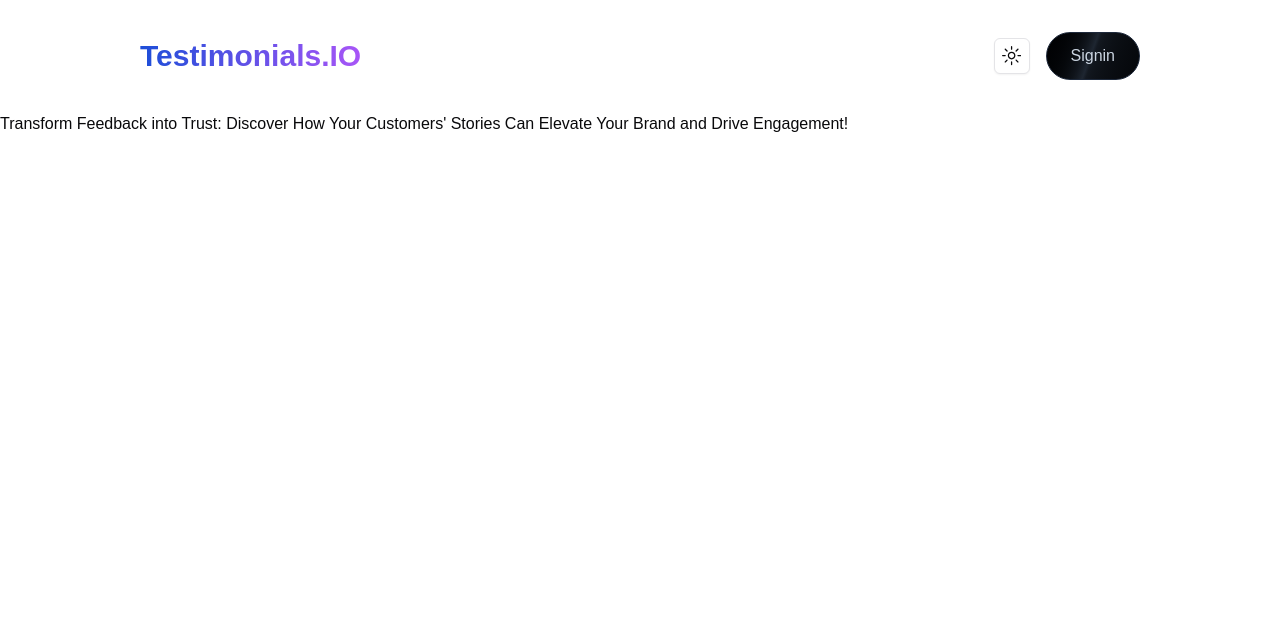
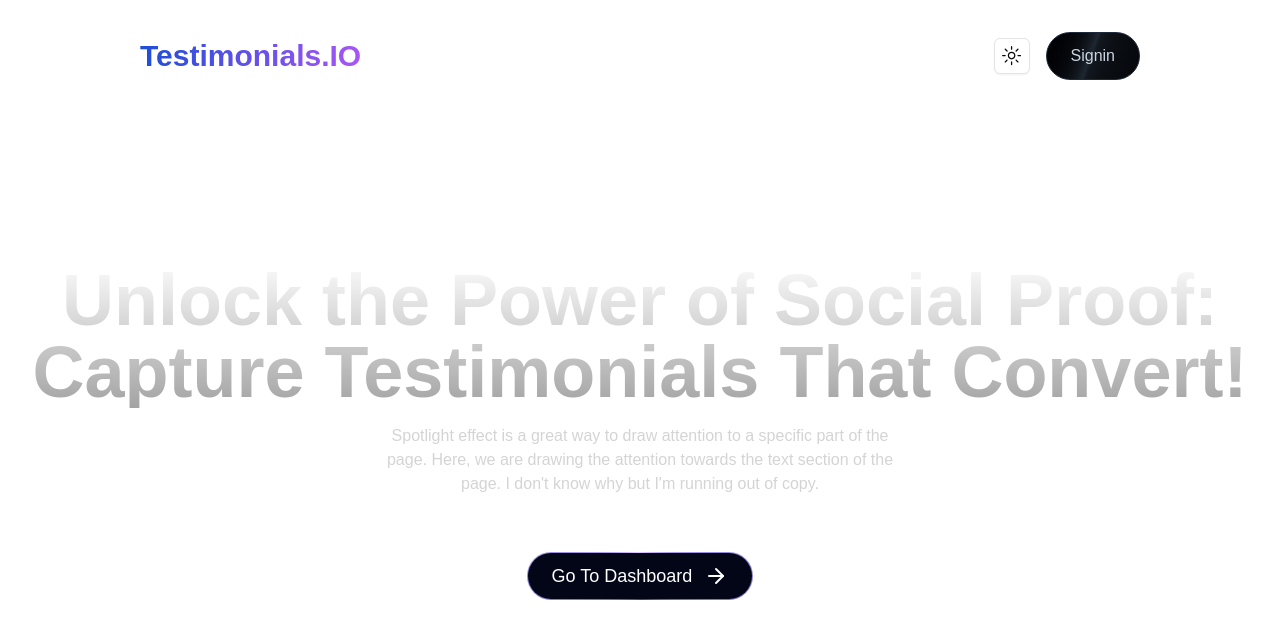
Before and after one commit to sofisalmanarif/testimonial, a Next.js app: page / in a window 1280 px wide. Shown: the top 638 px of the page. Built offline with nearby package versions, Linux system fonts and the light colour scheme.

Commit message:
landing page

```diff
--- a/src/app/page.tsx
+++ b/src/app/page.tsx
@@ -1,11 +1,33 @@
-import { Button } from "@/components/ui/button";
-import ShimmerButton from "@/components/ui/ShimmerButton";
-import Image from "next/image";
 
-export default function Home() {
+import { ArrowBigLeft, ArrowBigRight, ArrowRight } from "lucide-react";
+import React from "react";
+
+ function Home() {
   return (
-    <div>
-      <h1>Transform Feedback into Trust: Discover How Your Customers' Stories Can Elevate Your Brand and Drive Engagement!</h1>
+    <div className="h-[40rem] w-full rounded-md flex flex-col justify-center md:items-center md:justify-center  antialiased bg-grid-white/[0.02] relative overflow-hidden">
+
+      <div className=" p-4 max-w-7xl  mx-auto relative z-10  w-full pt-20 md:pt-0">
+        <h1 className="text-4xl md:text-7xl font-bold text-center bg-clip-text text-transparent bg-gradient-to-b from-neutral-50 to-neutral-400 bg-opacity-50">
+        Unlock the Power of Social Proof: <br /> Capture Testimonials That Convert!
+        </h1>
+        <p className="mt-4 font-normal text-base text-neutral-300 max-w-lg text-center mx-auto">
+          Spotlight effect is a great way to draw attention to a specific part
+          of the page. Here, we are drawing the attention towards the text
+          section of the page. I don&apos;t know why but I&apos;m running out of
+          copy.
+        </p>
+
+
+      </div>
+      <button className="relative inline-flex mt-10 h-12 overflow-hidden rounded-full p-[1px] focus:outline-none focus:ring-2 focus:ring-slate-400 focus:ring-offset-2 focus:ring-offset-slate-50">
+        <span className="absolute inset-[-1000%]  animate-[spin_2s_linear_infinite] bg-[conic-gradient(from_90deg_at_50%_50%,#E2CBFF_0%,#393BB2_50%,#E2CBFF_100%)]" />
+        <span className="inline-flex h-full w-full px-6 cursor-pointer items-center justify-center rounded-full bg-slate-950 py-4 text-lg font-medium text-white backdrop-blur-3xl">
+         Go To Dashboard
+<ArrowRight className="ml-3"/>
+        </span>
+      </button>
     </div>
   );
 }
+
+export default Home
```
